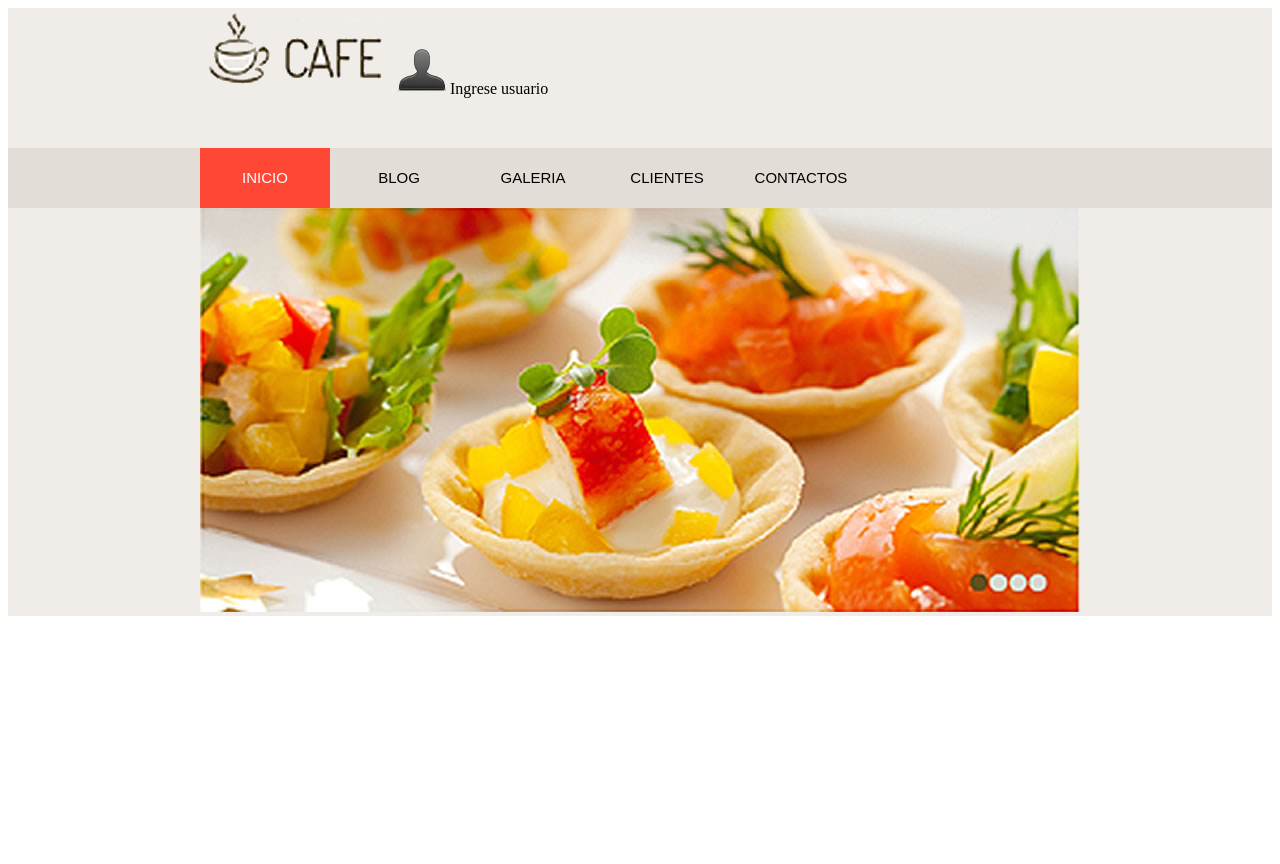
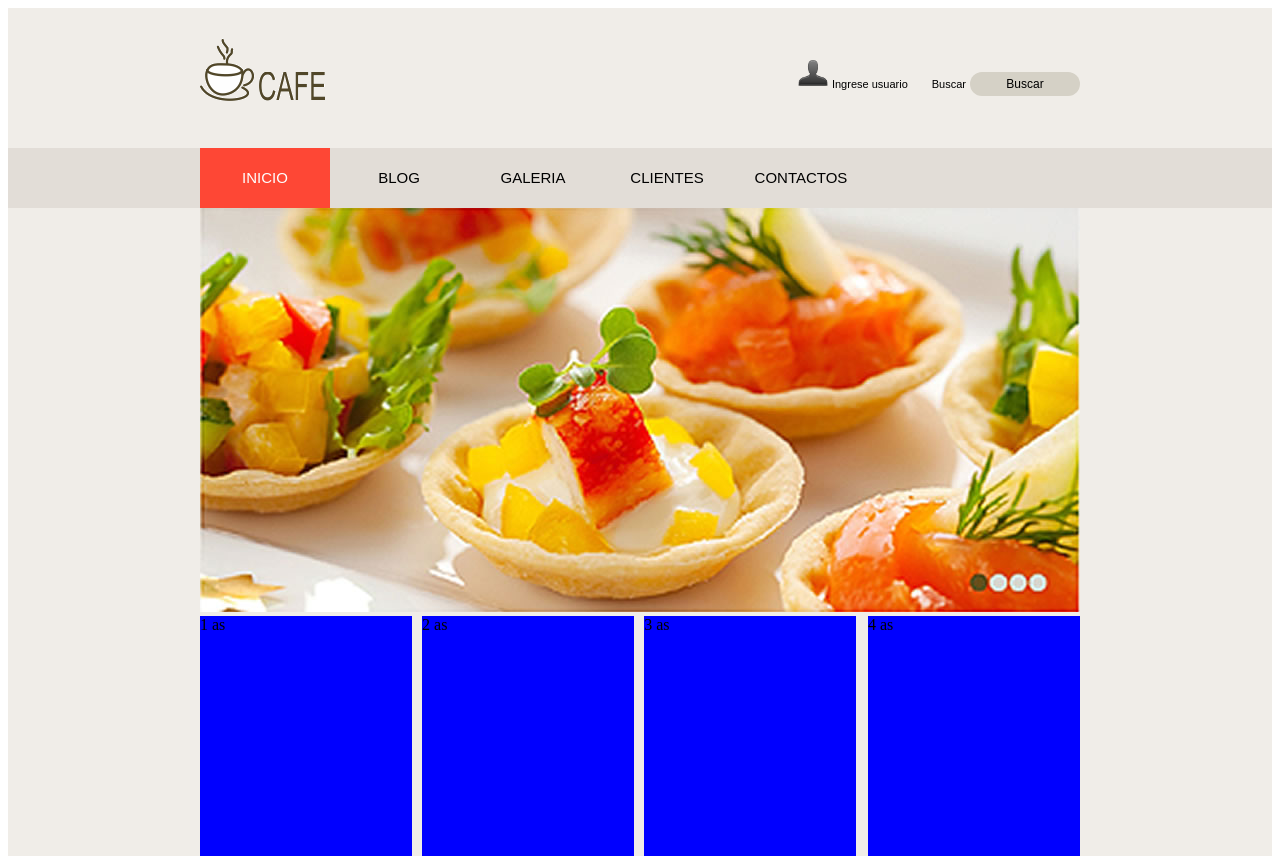
Before and after one commit to Noe-A/Proyecto-02-CAFE, a plain HTML site: page index.html in a window 1280 px wide. Before the commit the page ends 800 px from the top, so only its background shows below. Drawn offline with Linux system fonts and the light colour scheme.

Commit message:
Codificación realizada en clases del 31-Junio-2016
Codificación realizada en clases del 31-Junio-2016

```diff
--- a/css/estilo.css
+++ b/css/estilo.css
@@ -6,6 +6,36 @@ header {
     width: 880px;
     height: 140px;
     margin: 0 auto;
+}
+#logo {
+    margin-top: 30px;
+}
+#usuario-buscar {
+    float: right;
+    margin-top: 50px;
+}
+.texto1 {
+    display: inline-block;
+    font-family: "arial";
+    font-size: 11px;
+}
+.texto2 {
+    display: inline-block;
+    font-family: "arial";
+    font-size: 11px;
+    margin-left: 20px;
+}
+.buscar {
+    display: inline-block;
+    width: 100px;
+    background: #D5D1C6;
+    text-align: center;
+    font-family: "arial";
+    font-size: 12px;
+    padding: 5px;
+    -webkit-border-radius: 16px;/*Safari, Chrome*/
+-moz-border-radius: 16px;/*Firefox*/
+border-radius: 16px;
 }
 .contenedor3 {
     width: 100%;
@@ -48,3 +78,21 @@ nav li a.active {
     width: 880px;
     margin: 0 auto;
 }
+.contenedor6 {
+    width: 880px;
+    margin: 0 auto;
+    height: 240px;
+}
+.c6a {
+    background: blue;
+    margin-right: 10px;
+    width: 24.1%;
+    height: 240px;
+    float: left;
+}
+.c6b{
+    background: blue;
+    width: 24.1%;
+    height: 240px;
+    float: right;
+}
--- a/index.html
+++ b/index.html
@@ -8,8 +8,15 @@
 <body>
     <div class="contenedor1">
         <header>
-            <img src="imagenes/cafe.fw.png" alt="">
-            <img src="imagenes/usuario.png" alt=""> Ingrese usuario
+            <img id="logo" src="imagenes/LOGO3.png" alt="">
+            <img src="imagenes/TITULO3.png" alt="">
+            <div id="usuario-buscar">
+            <img src="imagenes/usuario.png" alt="" width="30">
+            <p class="texto1">Ingrese usuario</p>
+            <p class="texto2">Buscar</p>
+            <div class="buscar">
+            Buscar</div>
+            </div>
         </header>
         <div class="contenedor3">
             <nav>
@@ -25,6 +32,12 @@
         <div class="contenedor5">
             <img src="imagenes/slider1.jpg" alt="">
         </div>
+        <div class="contenedor6">
+            <div class="c6a">1  as</div>
+            <div class="c6a">2  as</div>
+            <div class="c6a">3  as</div>
+            <div class="c6b">4  as</div>
+        </div>
     </div>
 </body>
 </html>
```
Also changed, not shown: diseño/2.fw.png (added), imagenes/LOGO3.png (added), imagenes/TITULO3.png (added).
